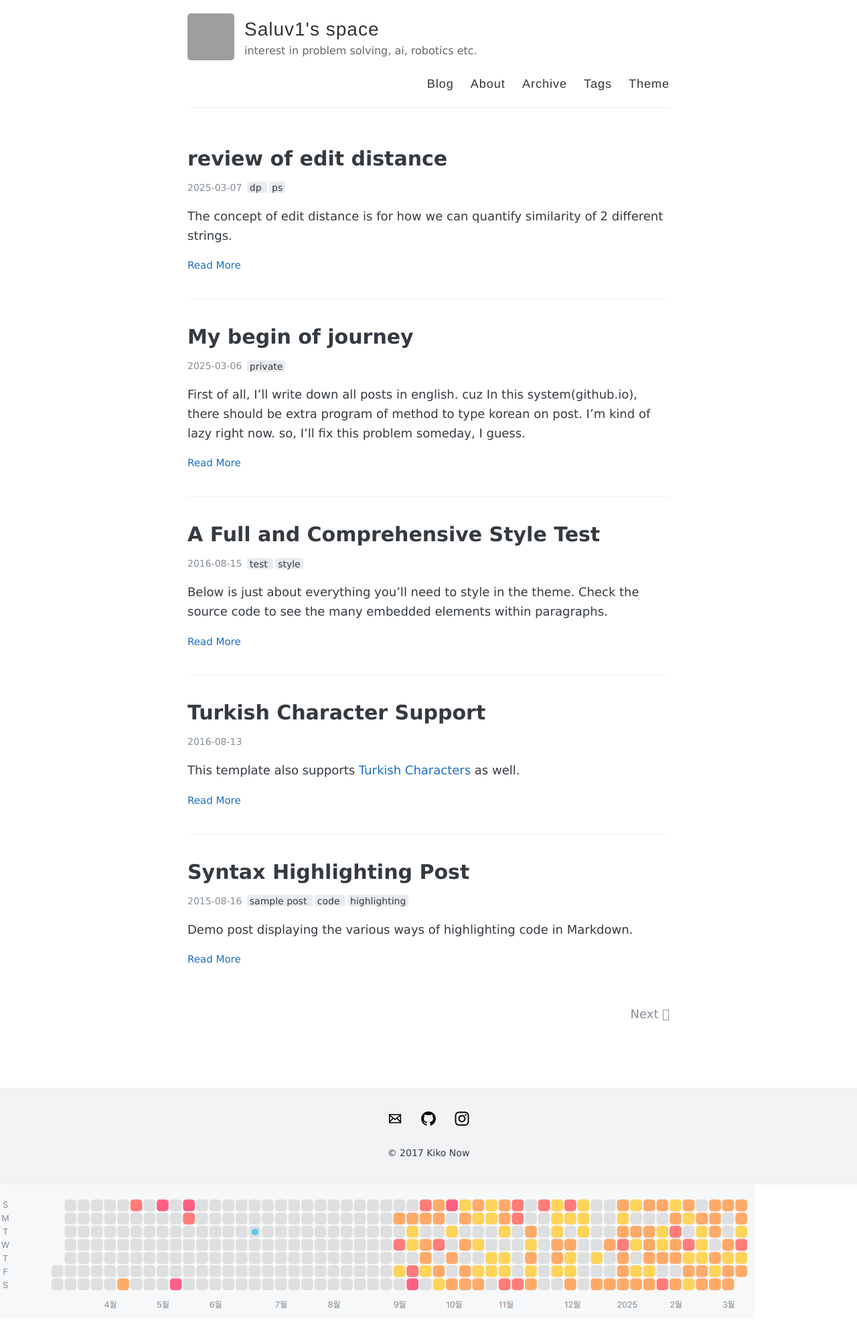
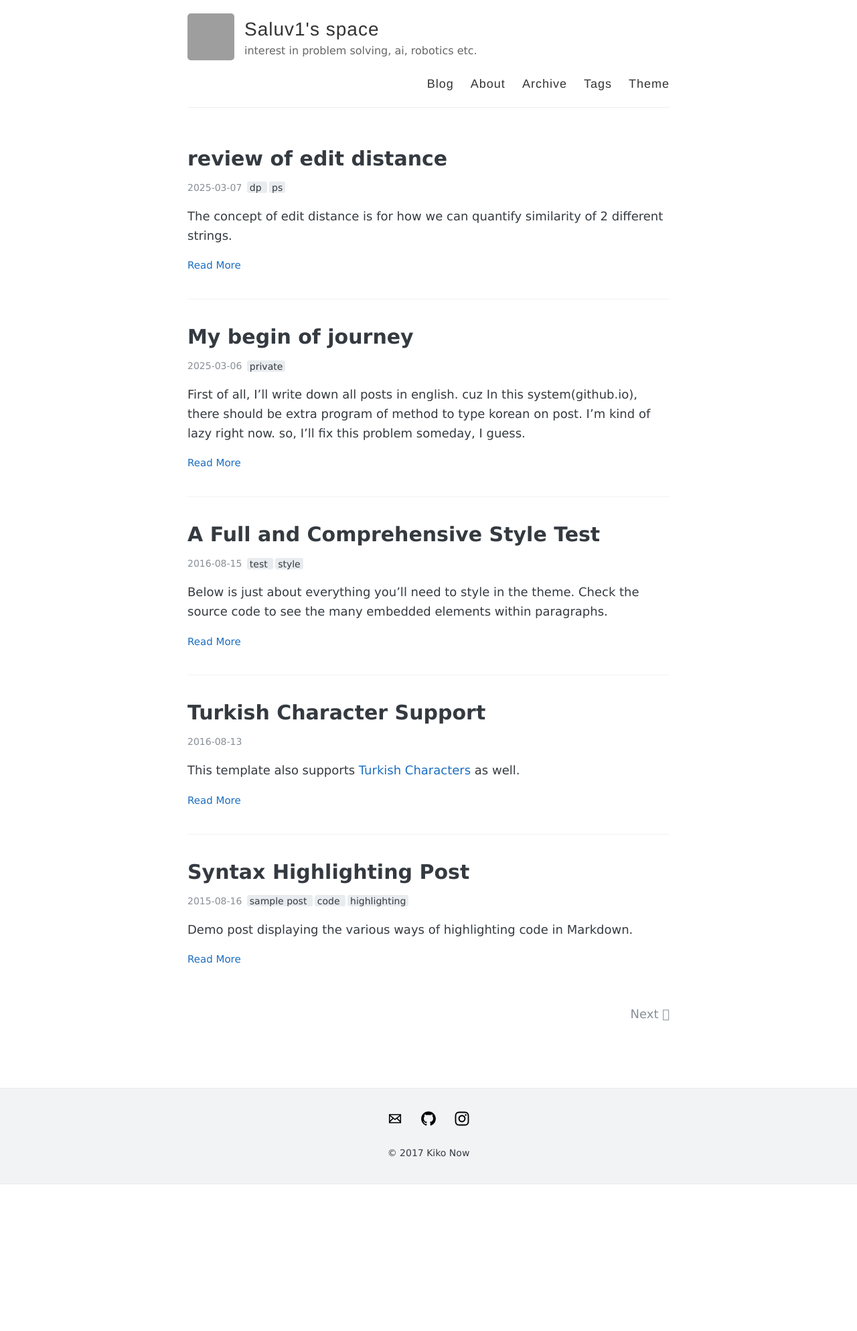
Before and after one commit to saluv1/saluv1.github.io, a Jekyll site: the page built from index.html, in a window 1280 px wide. Shown: the whole page at 67% size. Built offline with Jekyll 4.4.1, drawn with Linux system fonts in a browser that asks for light colours; the list of posts is cut into pages by our own code; after the commit the page ends 1768 px from its top, so only the background shows below that; grey boxes are pictures that could not be loaded.

Commit message:
Update default.html

```diff
--- a/_layouts/default.html
+++ b/_layouts/default.html
@@ -15,9 +14,6 @@
         </footer>
       </div>
     </div>
-    <div class="foot-source" style="text-align: center";>
-			 <img src="./images/strict.jpg" style="max-width: 100%;height: auto;"   class="img-responsive">
-    </div>
 
     {% include analytics.html %}
   </body>
```
Also changed, not shown: other parts of _layouts/default.html (+0 -1 lines).
